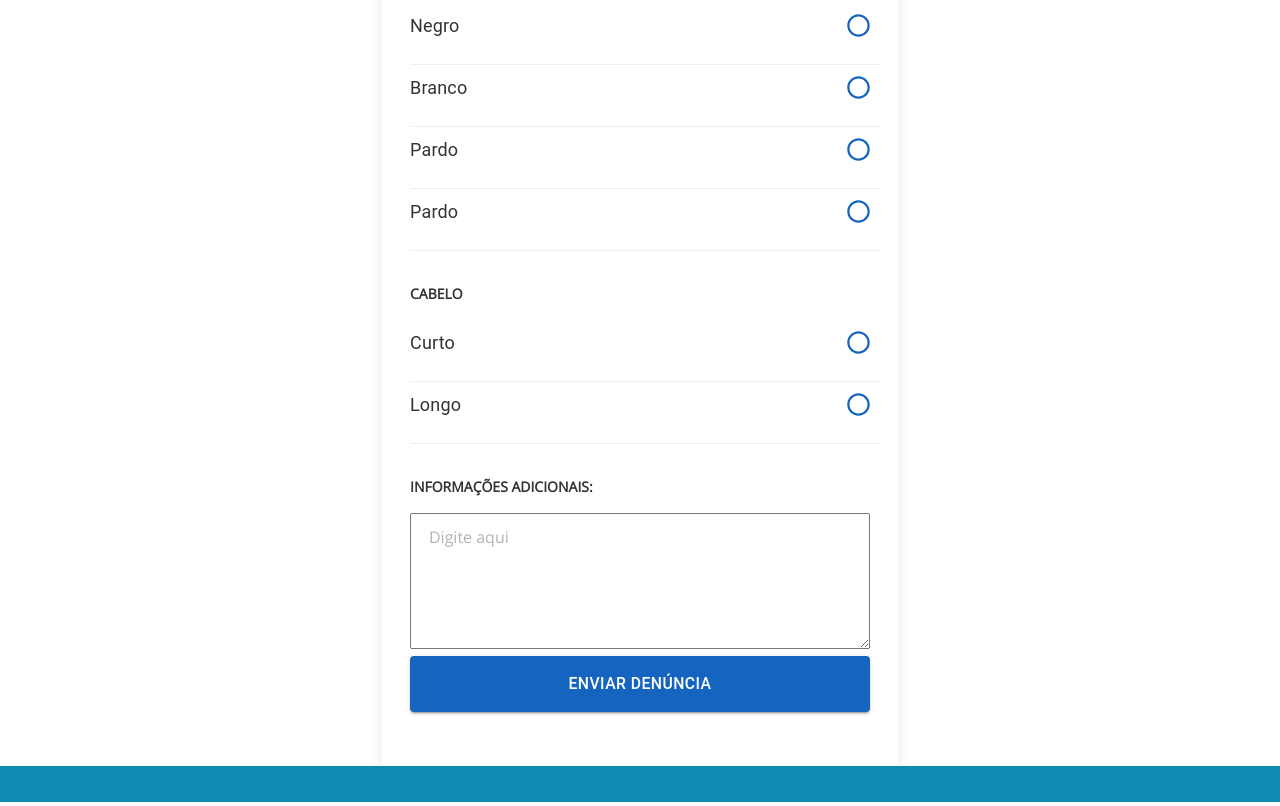
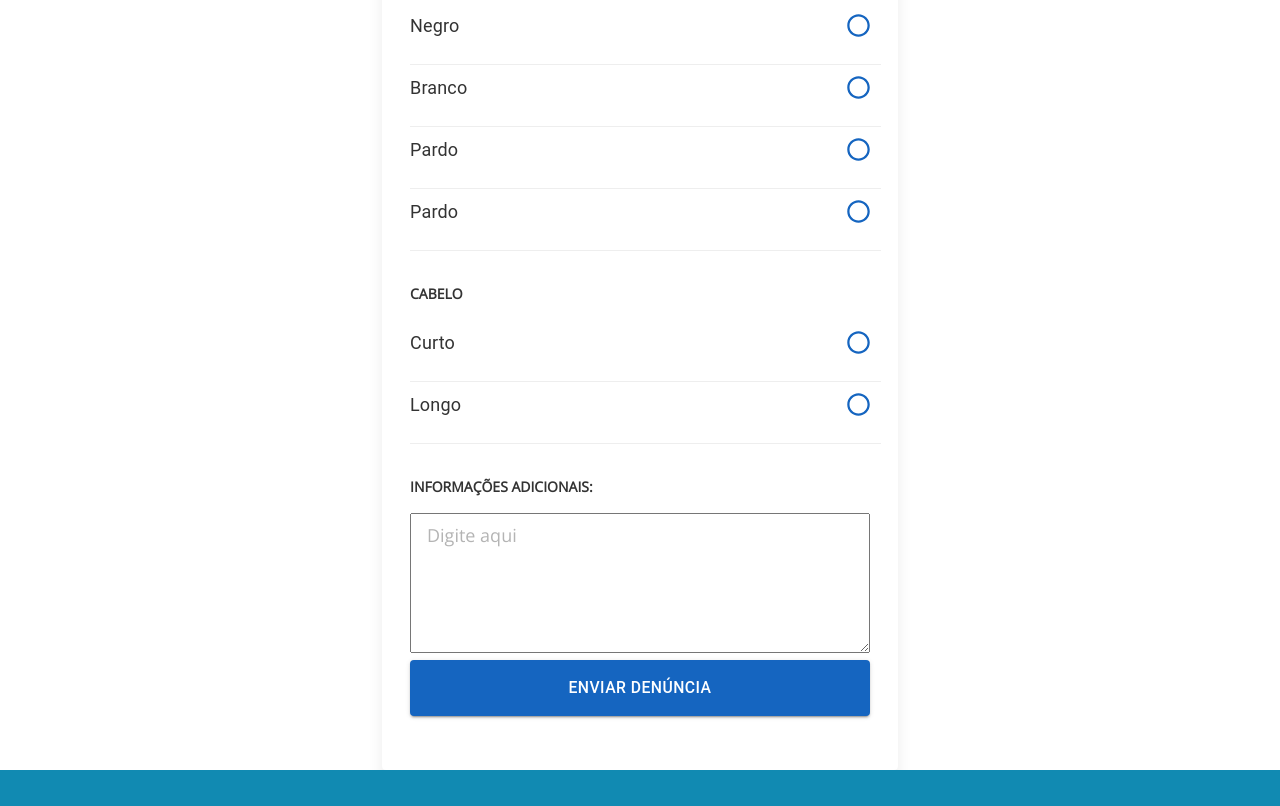
Before and after one commit to guilhermealvestavares/sempsiu-frontend, a Gatsby site: page /enviar-denuncia in a window 1280 px wide. Shown: the part 1867-2673 px from the top of the page. Built offline with nearby package versions, Linux system fonts and the light colour scheme; Gatsby itself is replaced by a stand-in of ours; no server answers.

Commit message:
fix placeholder

```diff
--- a/src/components/FormSmall/formSmall.style.js
+++ b/src/components/FormSmall/formSmall.style.js
@@ -24,11 +24,11 @@ const StyledSelect = styled(Select)`
 const StyledTextareaAutosize = styled(TextareaAutosize)`
   width: 100%;
   font-family: "Open Sans", sans-serif;
+  padding: 8px 0 0 16px;
+  color: #757575;
 
   &::placeholder {
-    padding: 8px 0 0 16px;
     color: #757575;
-    font-size: 16px;
     font-family: "Open Sans", sans-serif;
   }
 `;
```
